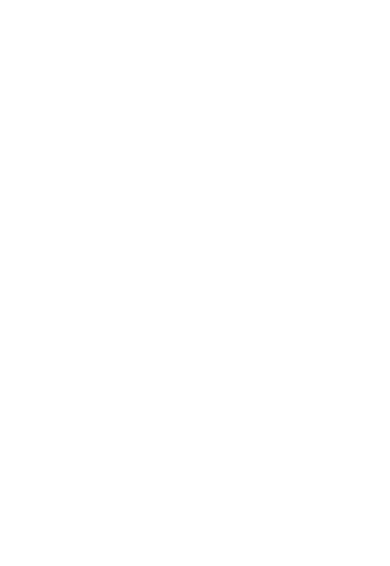
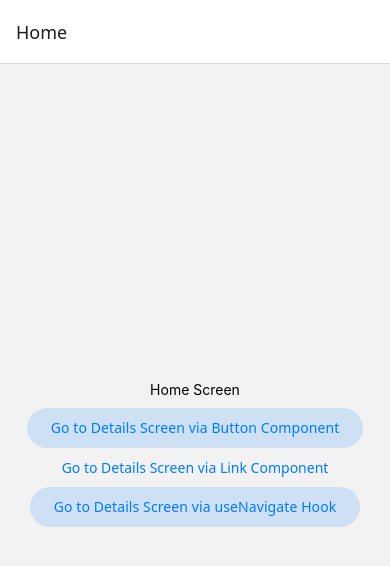
Before and after one commit to ManjeetSingh-02/learning-full-stack-mobile-development, a React Native app in the folder 02 - react_navigation/: screen / in a window 390 px wide. Shown: the top 566 px of the page. Built offline with nearby package versions, Linux system fonts and the light colour scheme.

Commit message:
Add StaticStackNavigation for screen navigation setup

```diff
--- a/02 - react_navigation/src/App.tsx
+++ b/02 - react_navigation/src/App.tsx
@@ -1 +1,5 @@
-export default function App() {}
+import { StaticStackNavigation } from '@/navigators/Stack';
+
+export default function App() {
+  return <StaticStackNavigation />;
+}
--- /dev/null
+++ b/02 - react_navigation/src/navigators/Stack.tsx
@@ -0,0 +1,26 @@
+// internal-imports
+import DetailsScreen from '@/screens/Details';
+import HomeScreen from '@/screens/Home';
+import ProfileScreen from '@/screens/Profile';
+import UserScreen from '@/screens/User';
+
+// external-imports
+import { createStaticNavigation } from '@react-navigation/native';
+import { createNativeStackNavigator } from '@react-navigation/native-stack';
+
+// stack navigator for screens
+const RootStack = createNativeStackNavigator({
+  initialRouteName: 'Home',
+  screens: {
+    Home: HomeScreen,
+    Details: DetailsScreen,
+    Profile: ProfileScreen,
+    User: {
+      screen: UserScreen,
+      initialParams: { username: 'Guest' },
+    },
+  },
+});
+
+// static stack navigation for screens
+export const StaticStackNavigation = createStaticNavigation(RootStack);
```
